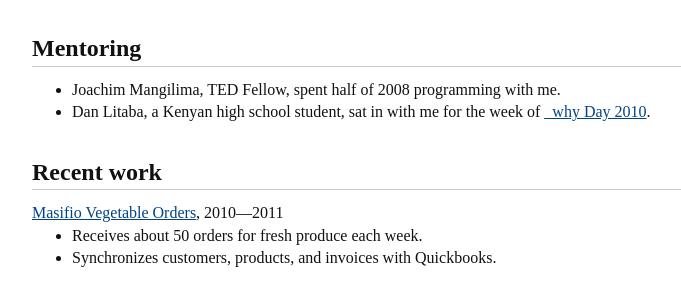
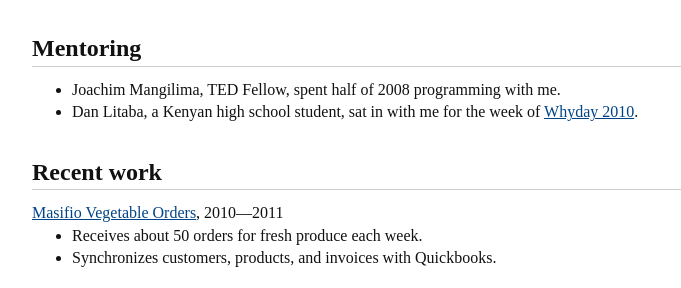
Before and after one commit to matthewtodd/matthewtodd.github.io, a Jekyll site: the page app/resume.html, which Jekyll copies as it is, in a window 1280 px wide. Shown: the part 496-784 px from the top of the page, without its empty margins (64-745 px from the left). Built offline with Jekyll 4.4.1, drawn with Linux system fonts in a browser that asks for light colours.

Commit message:
Spell Whyday properly.

```diff
--- a/app/resume.html
+++ b/app/resume.html
@@ -127,7 +127,7 @@
       <h1>Mentoring</h1>
       <ul>
         <li>Joachim Mangilima, TED Fellow, spent half of 2008 programming with me.</li>
-        <li>Dan Litaba, a Kenyan high school student, sat in with me for the week of <a href="http://whyday.org/">_why Day 2010</a>.</li>
+        <li>Dan Litaba, a Kenyan high school student, sat in with me for the week of <a href="http://whyday.org/">Whyday 2010</a>.</li>
       </ul>
     </section>
 
```
